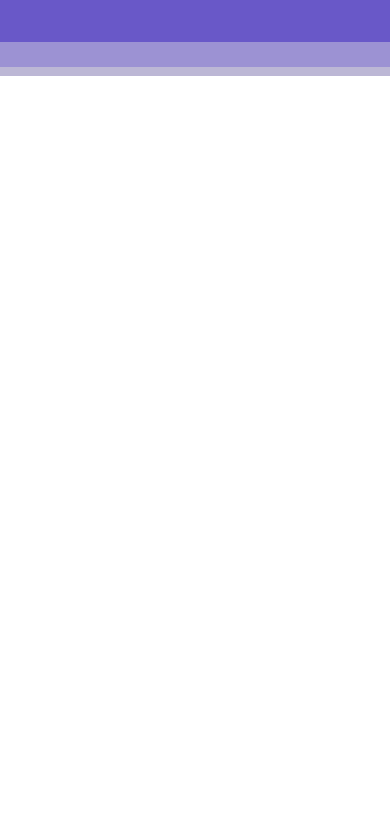
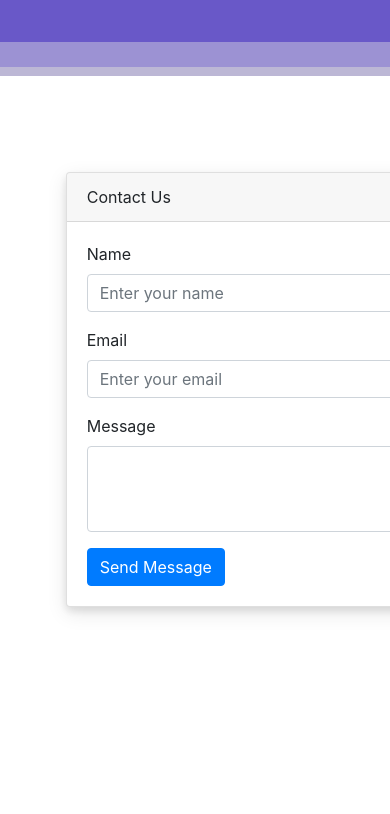
Before and after one commit to Delpen9/Ian-Dover-Personal-Website, a Flask app: page /contact in a window 390 px wide. Shown: the part 129-943 px from the top of the page. Run offline with Flask 3, Linux system fonts and the light colour scheme; some libraries are stand-ins or nearby versions.

Commit message:
got contact me card up, not perfect though

```diff
--- a/myportfolio/static/css/contact.css
+++ b/myportfolio/static/css/contact.css
@@ -0,0 +1,12 @@
+.contact-me-main {
+    position: absolute;
+    top: 40vh; /* Vertically centers the top at 40% of the viewport height */
+    left: 13%;
+    align-items: center;
+    justify-content: center;
+    z-index: 5;
+}
+
+.card {
+    box-shadow: 0 4px 8px rgba(0, 0, 0, 0.1), 0 6px 20px rgba(0, 0, 0, 0.1); /* Horizontal offset, vertical offset, blur radius, spread radius, color */
+}
--- a/myportfolio/static/css/contact_mobile.css
+++ b/myportfolio/static/css/contact_mobile.css
@@ -0,0 +1,10 @@
+@media (max-width: 950px) {
+    .contact-me-main {
+        position: absolute;
+        top: 30vh; /* Vertically centers the top at 40% of the viewport height */
+        left: 13%;
+        align-items: center;
+        justify-content: center;
+        z-index: 5;
+    }
+}
--- a/myportfolio/templates/contact.html
+++ b/myportfolio/templates/contact.html
@@ -1,7 +1,41 @@
 {% extends "navbar.html" %}
-
 
 {% block content %}
 
+<div class="contact-me-main container mt-5">
+    <div class="row justify-content-center">
+        <div class="col-sm-10 col-md-8">
+            <div class="card">
+                <div class="card-header">
+                    Contact Us
+                </div>
+                <div class="card-body">
+                    <form>
+                        <!-- Name input -->
+                        <div class="mb-3">
+                            <label for="name" class="form-label">Name</label>
+                            <input type="text" class="form-control" id="name" placeholder="Enter your name">
+                        </div>
+
+                        <!-- Email input -->
+                        <div class="mb-3">
+                            <label for="email" class="form-label">Email</label>
+                            <input type="email" class="form-control" id="email" placeholder="Enter your email">
+                        </div>
+
+                        <!-- Message textarea -->
+                        <div class="mb-3">
+                            <label for="message" class="form-label">Message</label>
+                            <textarea class="form-control" id="message" rows="3"></textarea>
+                        </div>
+
+                        <!-- Submit button -->
+                        <button type="submit" class="btn btn-primary">Send Message</button>
+                    </form>
+                </div>
+            </div>
+        </div>
+    </div>
+</div>
 
 {% endblock %}
```
